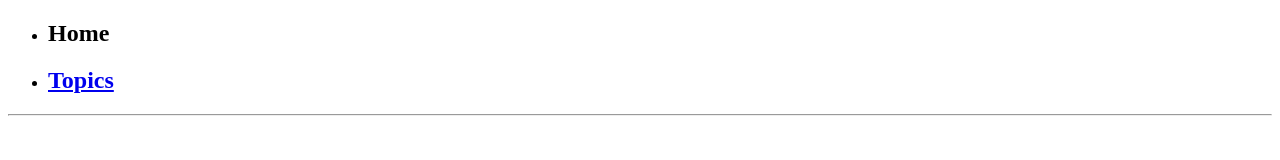
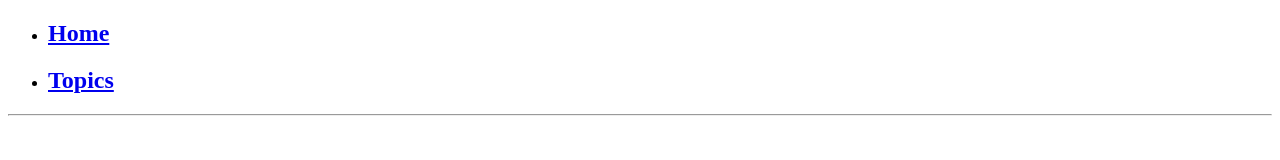
Before and after one commit to chandrashekhar-meshram/React-Links---React-Router-What-is-Routing-Why-Installing-React-Router-Def---db407djwaq7j, a React app: page / in a window 1280 px wide. Shown: the top 160 px of the page. Built offline with nearby package versions, Linux system fonts and the light colour scheme.

Commit message:
Update Home.js

```diff
--- a/src/components/Home.js
+++ b/src/components/Home.js
@@ -6,7 +6,9 @@ const Home = () => {
     <div id="home-div">
       <ul>
         <li>
-          <h2 id="home-item">Home</h2>
+          <h2 id="home-item">
+            <Link to="/">Home</Link>
+          </h2>
         </li>
         <li>
           <h2 id="topics-item">
```
